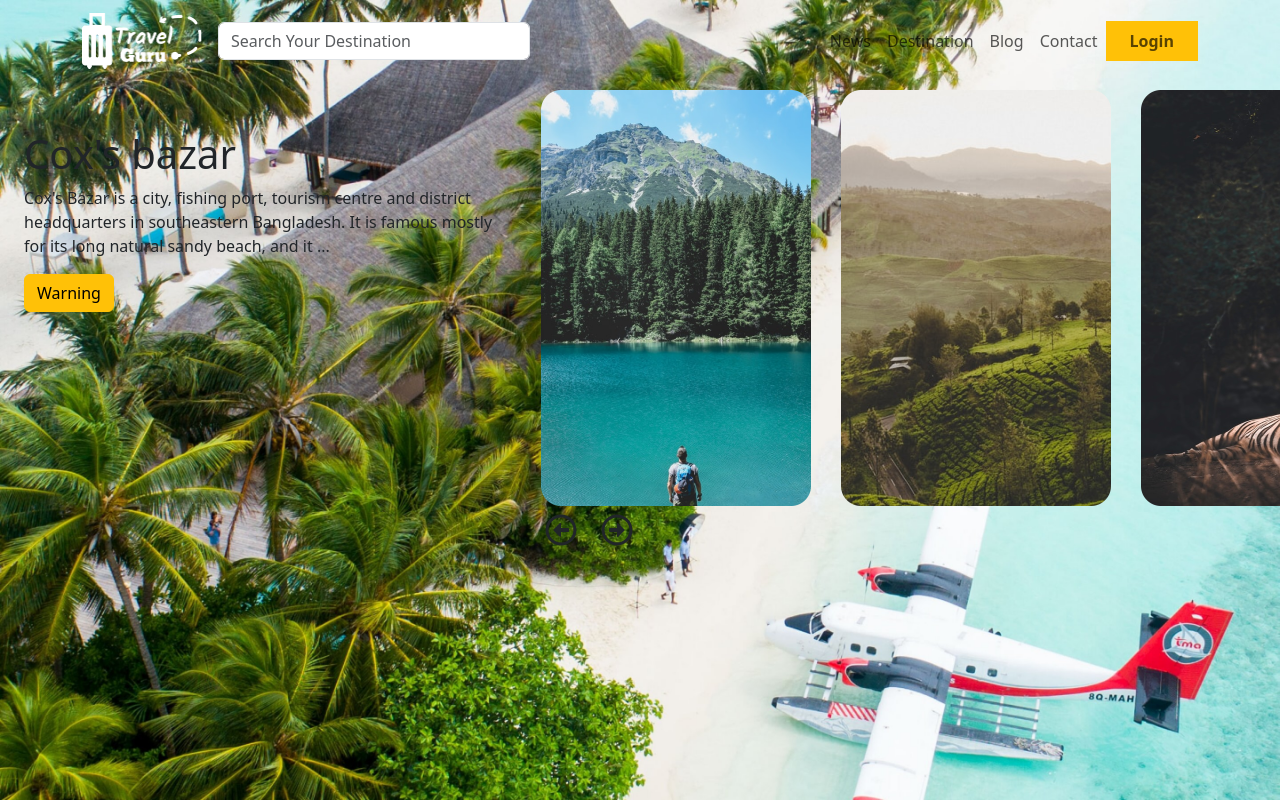
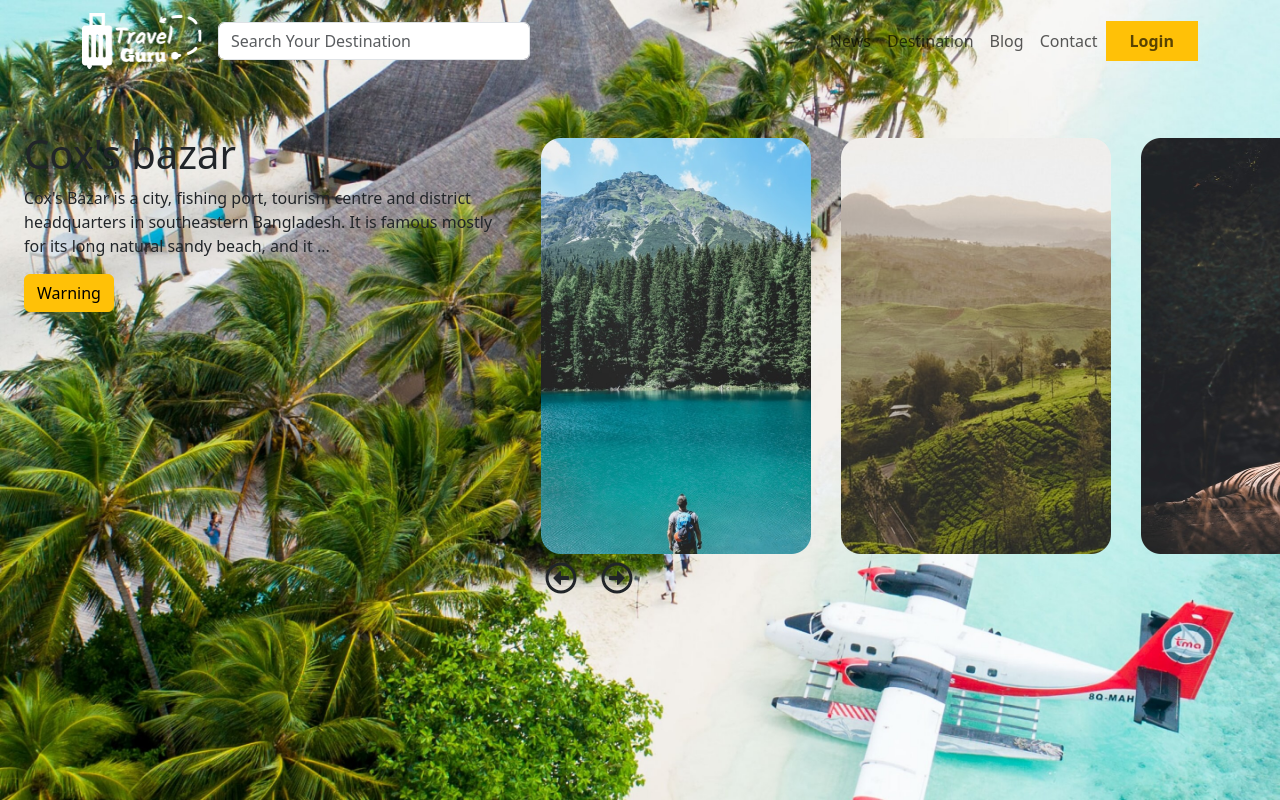
Before and after one commit to HelloAyan/travel-guru, a React (Vite) app: page / in a window 1280 px wide. Built offline with nearby package versions, Linux system fonts and the light colour scheme.

Commit message:
modified right nav

```diff
--- a/src/pages/Shared/RightNav/RightNav.jsx
+++ b/src/pages/Shared/RightNav/RightNav.jsx
@@ -8,7 +8,7 @@ import sundorbon from '../../../assets/images/sundorbon.png';
 
 const RightNav = () => {
     return (
-        <div style={{ width: '900px', height: 'auto' }}>
+        <div className='pt-5' style={{ width: '900px', height: 'auto' }}>
             <Row style={{ width: '900px', height: 'auto', overflowY: 'scroll', scrollbarWidth: 'none' }}>
                 <Col lg={4} sm={12} className=' p-2'>
                     <Image src={sajek} width={270} height={416} className='rounded ' />
```
